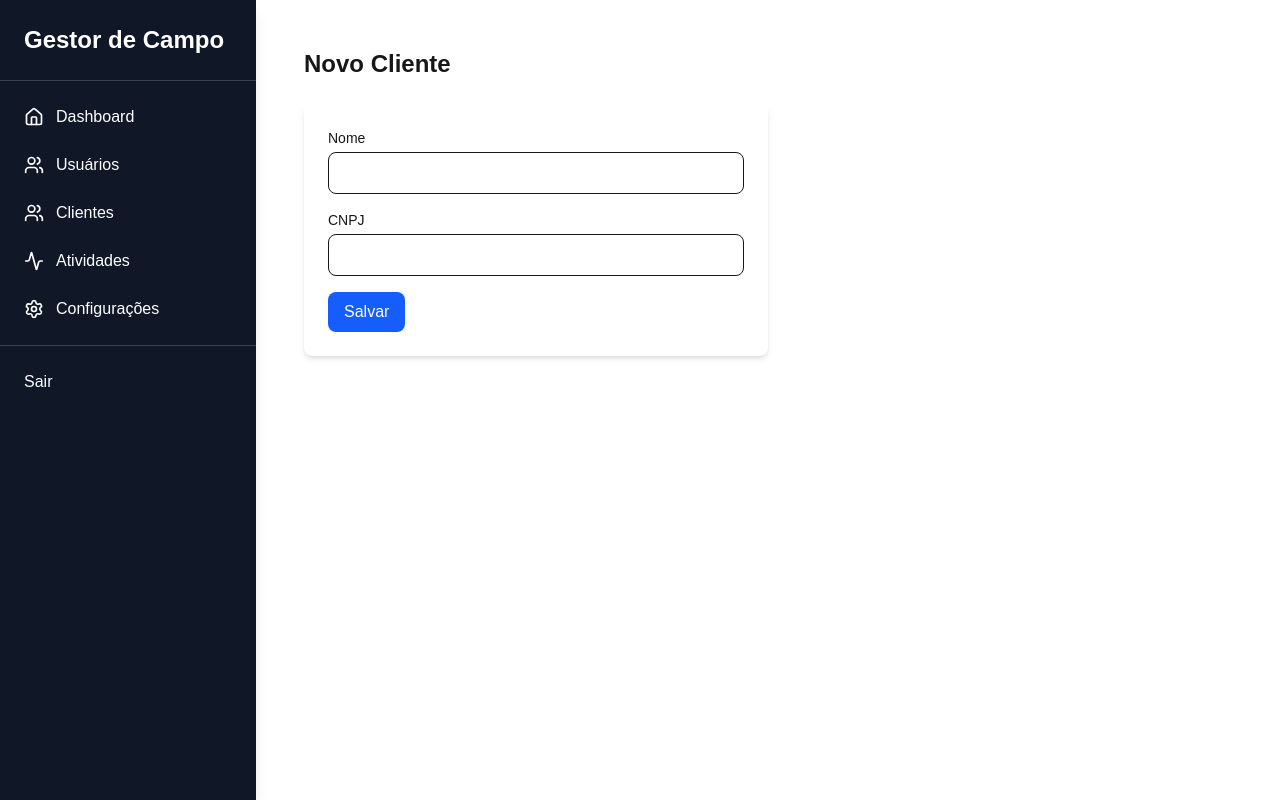
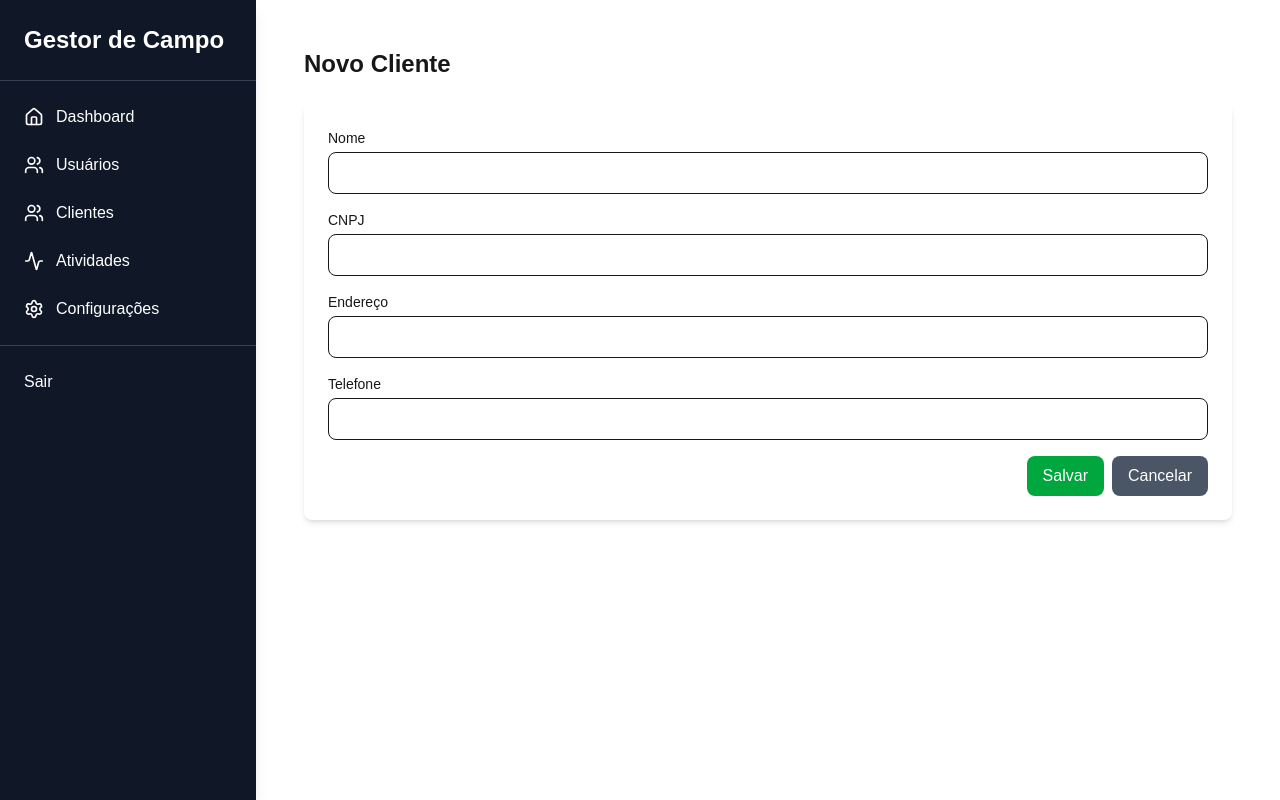
Before and after one commit to LuanRaasch/app-gestor-campo, a Next.js app: page /clientes/novo in a window 1280 px wide. Built offline with nearby package versions, Linux system fonts and the light colour scheme.

Commit message:
feat: integrado a api

```diff
--- a/package.json
+++ b/package.json
@@ -9,6 +9,7 @@
     "lint": "eslint"
   },
   "dependencies": {
+    "axios": "^1.11.0",
     "lucide-react": "^0.541.0",
     "next": "15.5.0",
     "react": "19.1.0",
--- a/src/app/clientes/novo/page.tsx
+++ b/src/app/clientes/novo/page.tsx
@@ -3,22 +3,26 @@
 import { useState } from "react";
 import { useRouter } from "next/navigation";
 
+import api from "@/lib/api";
+
 export default function NovoClientePage() {
   const [nome, setNome] = useState("");
   const [cnpj, setCnpj] = useState("");
+  const [endereco, setEndereco] = useState("");
+  const [telefone, setTelefone] = useState("");
+
   const router = useRouter();
 
   const handleSubmit = (e: React.FormEvent) => {
     e.preventDefault();
 
-    // Aqui no futuro você envia para sua API
-    console.log("Cliente cadastrado:", { nome, cnpj });
+    api.post("/clientes", { nome, cnpj, endereco, telefone });
 
     router.push("/clientes");
   };
 
   return (
-    <div className="p-6 max-w-lg">
+    <div className="p-6 w-full">
       <h1 className="text-2xl font-bold mb-6">Novo Cliente</h1>
 
       <form
@@ -47,12 +51,43 @@ export default function NovoClientePage() {
           />
         </div>
 
-        <button
-          type="submit"
-          className="bg-blue-600 text-white px-4 py-2 rounded-lg hover:bg-blue-700 transition"
-        >
-          Salvar
-        </button>
+        <div>
+          <label className="block text-sm font-medium mb-1">Endereço</label>
+          <input
+            type="text"
+            value={endereco}
+            onChange={(e) => setEndereco(e.target.value)}
+            className="w-full border rounded-lg px-3 py-2 focus:outline-none focus:ring-2 focus:ring-blue-500"
+            required
+          />
+        </div>
+
+        <div>
+          <label className="block text-sm font-medium mb-1">Telefone</label>
+          <input
+            type="text"
+            value={telefone}
+            onChange={(e) => setTelefone(e.target.value)}
+            className="w-full border rounded-lg px-3 py-2 focus:outline-none focus:ring-2 focus:ring-blue-500"
+            required
+          />
+        </div>
+
+        <div className="flex justify-end gap-2">
+          <button
+            type="submit"
+            className="bg-green-600 text-white px-4 py-2 rounded-lg hover:bg-green-700 transition"
+          >
+            Salvar
+          </button>
+
+          <button
+            className="bg-gray-600 text-white px-4 py-2 rounded-lg hover:bg-gray-700 transition"
+            onClick={() => router.push("/clientes")}
+          >
+            Cancelar
+          </button>
+        </div>
       </form>
     </div>
   );
--- a/src/app/clientes/page.tsx
+++ b/src/app/clientes/page.tsx
@@ -1,9 +1,8 @@
 import Link from "next/link";
+import api from "@/lib/api";
+import { Cliente } from "@/lib/types";
 
-const clientes = [
-  { id: 1, nome: "Empresa A", cnpj: "12.345.678/0001-99" },
-  { id: 2, nome: "Empresa B", cnpj: "98.765.432/0001-11" },
-];
+const { data: clientes } = await api.get<Cliente[]>("/clientes");
 
 export default function Clientes() {
   return (
@@ -24,6 +23,7 @@ export default function Clientes() {
             <th className="text-left p-3 border-b">ID</th>
             <th className="text-left p-3 border-b">Nome</th>
             <th className="text-left p-3 border-b">CNPJ</th>
+            <th className="text-left p-3 border-b">Ativo</th>
           </tr>
         </thead>
         <tbody>
@@ -39,6 +39,7 @@ export default function Clientes() {
                 </Link>
               </td>
               <td className="p-3 border-b">{cliente.cnpj}</td>
+              <td className="p-3 border-b">{cliente.ativo ? "Sim" : "Não"}</td>
             </tr>
           ))}
         </tbody>
--- /dev/null
+++ b/src/lib/api.ts
@@ -0,0 +1,7 @@
+import axios from "axios";
+
+const api = axios.create({
+  baseURL: "http://localhost:3001",
+});
+
+export default api;
--- /dev/null
+++ b/src/lib/types.ts
@@ -0,0 +1,10 @@
+export type Cliente = {
+  id: number;
+  nome: string;
+  cnpj: string;
+  endereco: string;
+  telefone: string;
+  ativo: boolean;
+  criado_em: string;
+  atualizado_em: string;
+};
```
Also changed, not shown: 1 other file (tests, documents, lock files or other folders).
